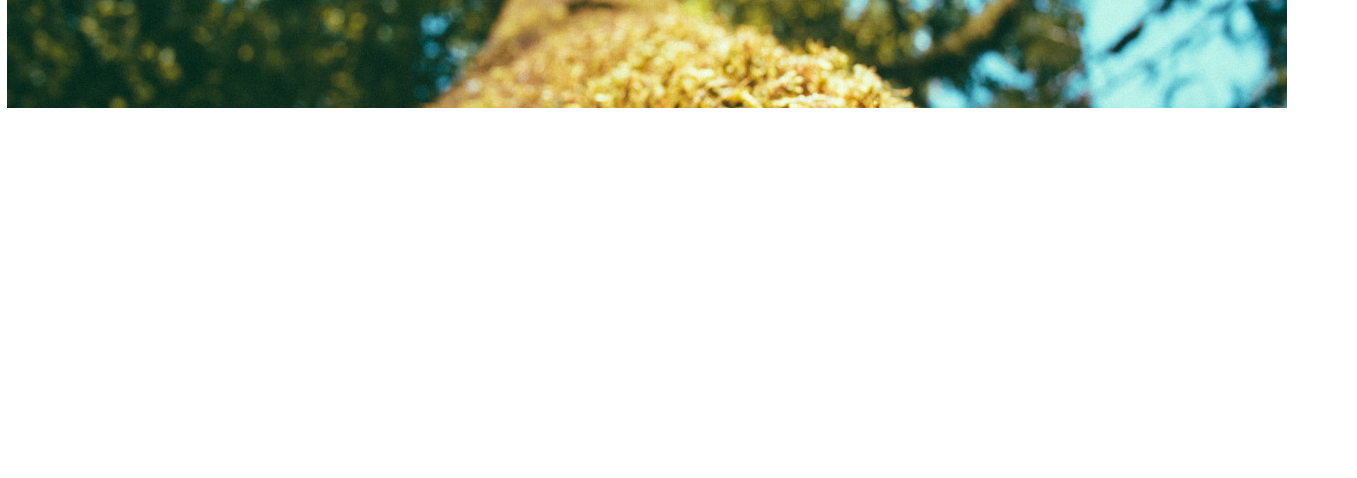
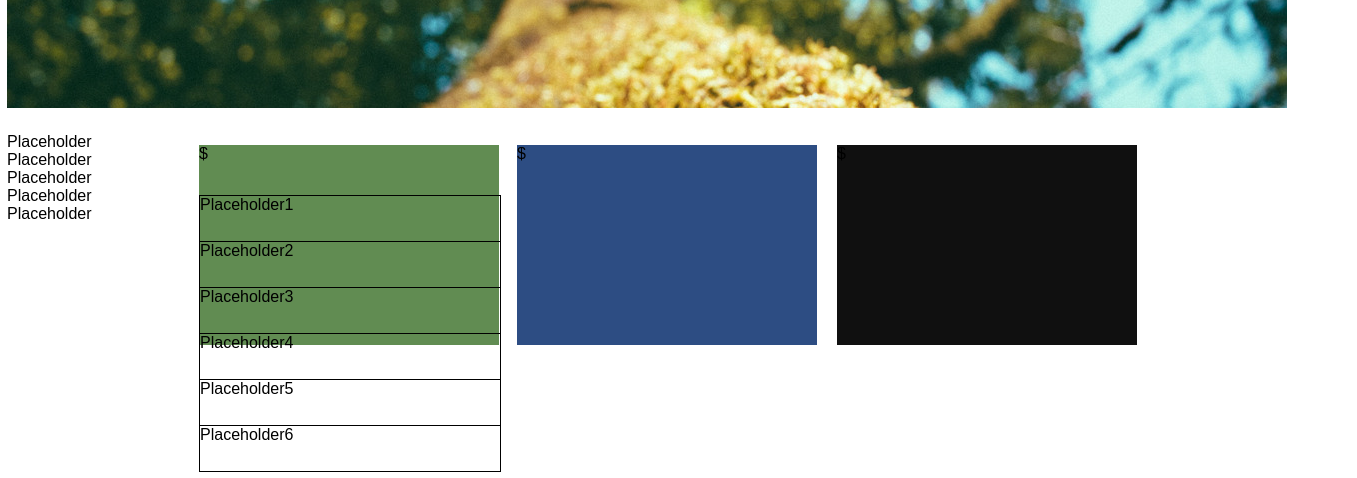
Before and after one commit to AirForcePierce/normmodeboyz, a plain HTML site: page index.html in a window 1280 px wide. Shown: the part 346-824 px from the top of the page, 1357 px wide, since content can reach past the window. Before the commit the page ends 800 px from the top, so only its background shows below. Drawn offline with Linux system fonts and the light colour scheme.

Commit message:
Added more elements to purchasing options div

```diff
--- a/index.html
+++ b/index.html
@@ -12,6 +12,23 @@
 <a class=contact href="#">Contact</a>
 <div class=treeback><span class=simple>Simple Pricing.</span><br><span class=trybefore>Try before you buy.</span></div>
 <div class=poptions>
+<div class=green>$</div>
+<div class=blue>$</div>
+<div class=black>$</div>
+<div class=text1>Placeholder1</div>
+<div class=text2>Placeholder2</div>
+<div class=text3>Placeholder3</div>
+<div class=text4>Placeholder4</div>
+<div class=text5>Placeholder5</div>
+<div class=text6>Placeholder6</div>
+<div class=text7>Placeholder</div>
+<div class=text8>Placeholder</div>
+<div class=text9>Placeholder</div>
+<div class=text10>Placeholder</div>
+<div class=text11>Placeholder</div>
+
+
+
 
 
 
--- a/main.css
+++ b/main.css
@@ -66,10 +66,116 @@ a {
 .treeback {
   /*border: 1px solid black;*/
   margin-top: 7px;
+  margin-bottom: 25px;
   background-image: url(images/background.jpg);
   width: 1280px;
   height: 414px;
   color: white;
   position: relative;
   text-shadow: 1px 1px 2px black;
+  display: inline-block;
 }
+
+/*Purchasing options elements*/
+
+
+.poptions {
+  /*border: 2px solid black;*/
+  height: 500px;
+  width: 1350px;
+  display:inline-block;
+  position: relative;
+}
+
+.green {
+  background-color: #618C52;
+  width: 300px;
+  height: 200px;
+  position: absolute;
+  top: 12px;
+  right: 858px;
+
+}
+
+.blue {
+  background-color: #2D4D83;
+  width: 300px;
+  height: 200px;
+  position: absolute;
+  top: 12px;
+  right: 540px;
+
+}
+
+.black {
+  background-color: #101010;
+  width: 300px;
+  height: 200px;
+  position: absolute;
+  top: 12px;
+  right: 220px;
+}
+.text1{
+  position: absolute;
+  width: 300px;
+  height: 45px;
+  border: 1px solid black;
+  bottom: 391px;
+  left: 192px;
+}
+
+.text2 {
+  position: absolute;
+  width: 300px;
+  height: 45px;
+  border: 1px solid black;
+  bottom: 345px;
+  left: 192px;
+
+}
+
+.text3 {
+  position: absolute;
+  width: 300px;
+  height: 45px;
+  border: 1px solid black;
+  bottom: 299px;
+  left: 192px;
+
+}
+
+.text4 {
+  position: absolute;
+  width: 300px;
+  height: 45px;
+  border: 1px solid black;
+  bottom: 253px;
+  left: 192px;
+}
+
+.text5 {
+  position: absolute;
+  width: 300px;
+  height: 45px;
+  border: 1px solid black;
+  bottom: 207px;
+  left: 192px;
+}
+
+.text6 {
+  position: absolute;
+  width: 300px;
+  height: 45px;
+  border: 1px solid black;
+  bottom: 161px;
+  left: 192px;
+
+}
+
+.text7 {
+
+}
+
+.text8 {
+
+}
```
